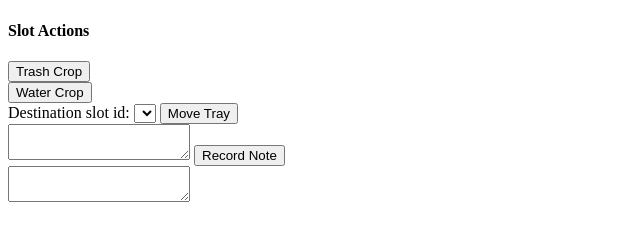
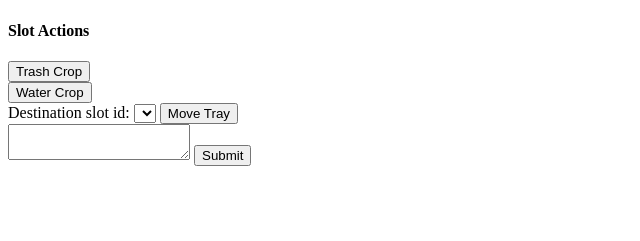
Before and after one commit to Sri-V/grow-app-project, a Django app: template grow_app/inventory/templates/inventory/slot_details.html in a window 1280 px wide. Shown: the part 115-356 px from the top of the page, without its empty margins (0-640 px from the left). Run offline with Django 3.2, Linux system fonts and the light colour scheme; the template is opened without the code that fills it, so the values that code supplies are empty.

Commit message:
Merge branch 'feature/basic_interactions' of https://github.com/boston-microgreens/grow-app-project into feature/basic_interactions
# Conflicts:
#	grow_app/functional_tests/tests.py
#	grow_app/grow_app/urls.py
#	grow_app/inventory/views.py

```diff
--- a/grow_app/inventory/templates/inventory/slot_details.html
+++ b/grow_app/inventory/templates/inventory/slot_details.html
@@ -22,6 +22,7 @@
         {% csrf_token %}
         <input type="submit" value="Water Crop" name="record-watered-crop" id="form-record-watered-crop-submit" />
     </form>
+
     <form action="/slot/{{ slot_id }}/action/move_tray" method="post">
         {% csrf_token %}
         Destination slot id:
@@ -33,11 +34,10 @@
         <input id="form-move-tray-submit" value="Move Tray" type="submit">
     </form>
 
-    <form action="/slot/{{ slot_id }}/action/note/" method="get">
+    <form action="/slot/{{ slot_id }}/action/note/" id="form-record-note" method="post">
         {% csrf_token %}
-        <textarea name="note" form="form-record-note-submit"></textarea>
-        <input type="submit" value="Record Note" name="record-note" id="form-record-note-submit" />
+        <textarea name="note" form="form-record-note"></textarea>
+        <input type="submit" id="form-record-note-submit" />
     </form>
-    <textarea name="note" form="form-record-note-submit"></textarea>
 </body>
 </html>
```
